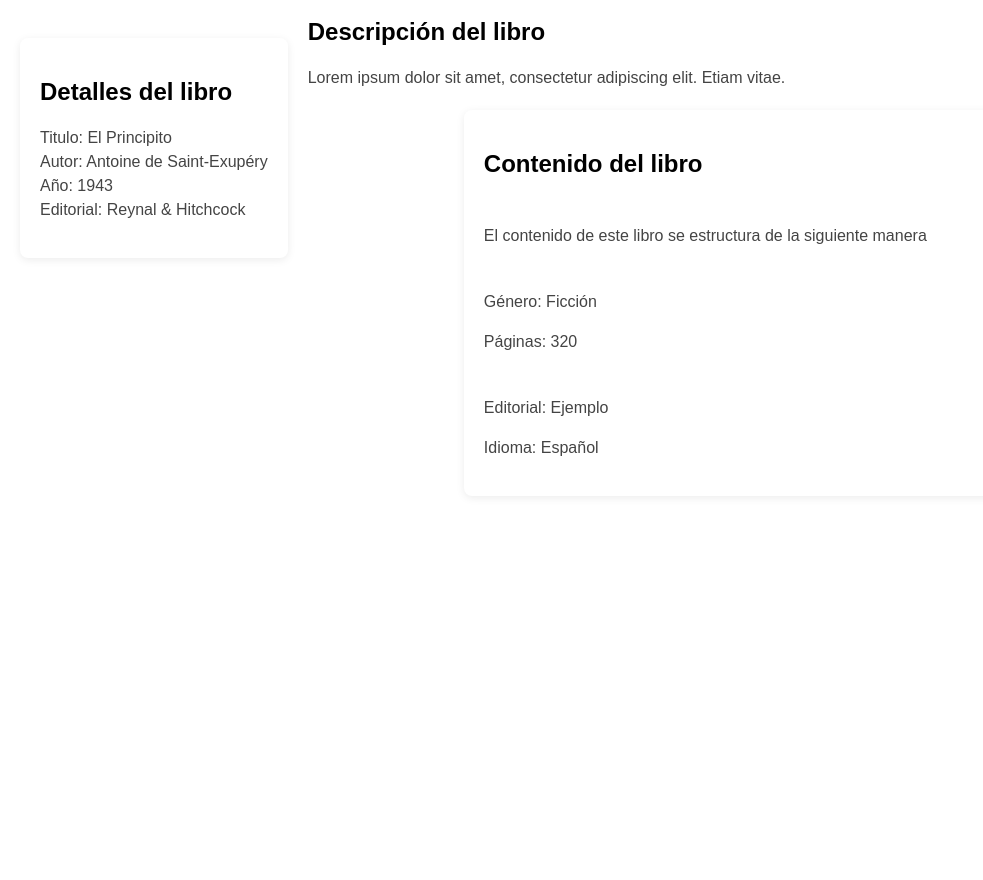
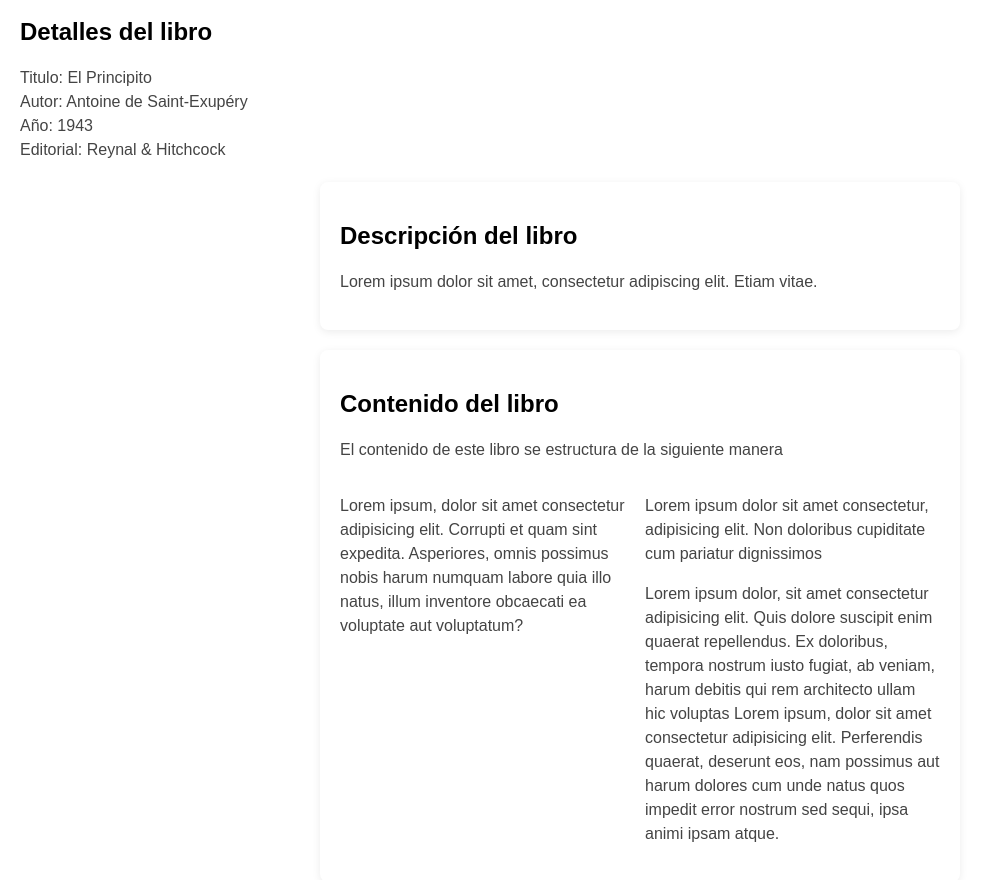
Before and after one commit to aloopez/PW_SEC01_C2_2025_-00084724-, a plain HTML site: page index.html in a window 1280 px wide. Shown: the part 70-950 px from the top of the page, without its empty margins (0-983 px from the left). Before the commit the page ends 800 px from the top, so only its background shows below. Drawn offline with Linux system fonts and the light colour scheme.

Commit message:
Refactor book details layout and update styles

```diff
--- a/index.html
+++ b/index.html
@@ -8,7 +8,7 @@
   </head>
   <body>
     <h1>El Principito</h1>
-    <aside style="float: left; margin-right: 20px; text-align: left">
+    <aside>
       <h2>Detalles del libro</h2>
       <p>
         Titulo: El Principito
@@ -20,22 +20,23 @@
         Editorial: Reynal & Hitchcock
       </p>
     </aside>
-    <div>
+    <section>
       <h2>Descripción del libro</h2>
       <p>
         Lorem ipsum dolor sit amet, consectetur adipiscing elit. Etiam vitae.
       </p>
-    </div>
+    </section>
     <section class="detalles">
       <h2>Contenido del libro</h2>
       <p>El contenido de este libro se estructura de la siguiente manera</p>
-      <div class="detalle-col">
-        <p>Género: Ficción</p>
-        <p>Páginas: 320</p>
-      </div>
-      <div class="detalle-col">
-        <p>Editorial: Ejemplo</p>
-        <p>Idioma: Español</p>
+      <div class="detalle-cols">
+        <div>
+          <p>Lorem ipsum, dolor sit amet consectetur adipisicing elit. Corrupti et quam sint expedita. Asperiores, omnis possimus nobis harum numquam labore quia illo natus, illum inventore obcaecati ea voluptate aut voluptatum?</p>
+        </div>
+        <div>
+          <p>Lorem ipsum dolor sit amet consectetur, adipisicing elit. Non doloribus cupiditate cum pariatur dignissimos </p>
+          <p>Lorem ipsum dolor, sit amet consectetur adipisicing elit. Quis dolore suscipit enim quaerat repellendus. Ex doloribus, tempora nostrum iusto fugiat, ab veniam, harum debitis qui rem architecto ullam hic voluptas Lorem ipsum, dolor sit amet consectetur adipisicing elit. Perferendis quaerat, deserunt eos, nam possimus aut harum dolores cum unde natus quos impedit error nostrum sed sequi, ipsa animi ipsam atque.</p>
+        </div>
       </div>
     </section>
     <script src="script.js"></script>
--- a/styles.css
+++ b/styles.css
@@ -9,20 +9,6 @@
     margin-top: 30px;
     text-align: center;
 }
-aside {
-    background: #fff;
-    border-radius: 8px;
-    box-shadow: 0 2px 8px rgba(0,0,0,0.08);
-    padding: 20px;
-    margin: 20px auto;
-    max-width: 300px;
-    text-align: center;
-}
-aside img {
-    width: 120px;
-    border-radius: 4px;
-    margin-bottom: 10px;
-}
 section {
     background: #fff;
     border-radius: 8px;
@@ -32,12 +18,16 @@
     max-width: 600px;
 }
 .detalles {
+
+}
+.detalle-cols {
     display: flex;
-    flex-direction: column;
     gap: 10px;
+    margin-top: 10px;
 }
-.detalle-col {
+.detalle-cols > div {
     flex: 1;
+    text-align: left;
 }
 p {
     color: #444;
```
